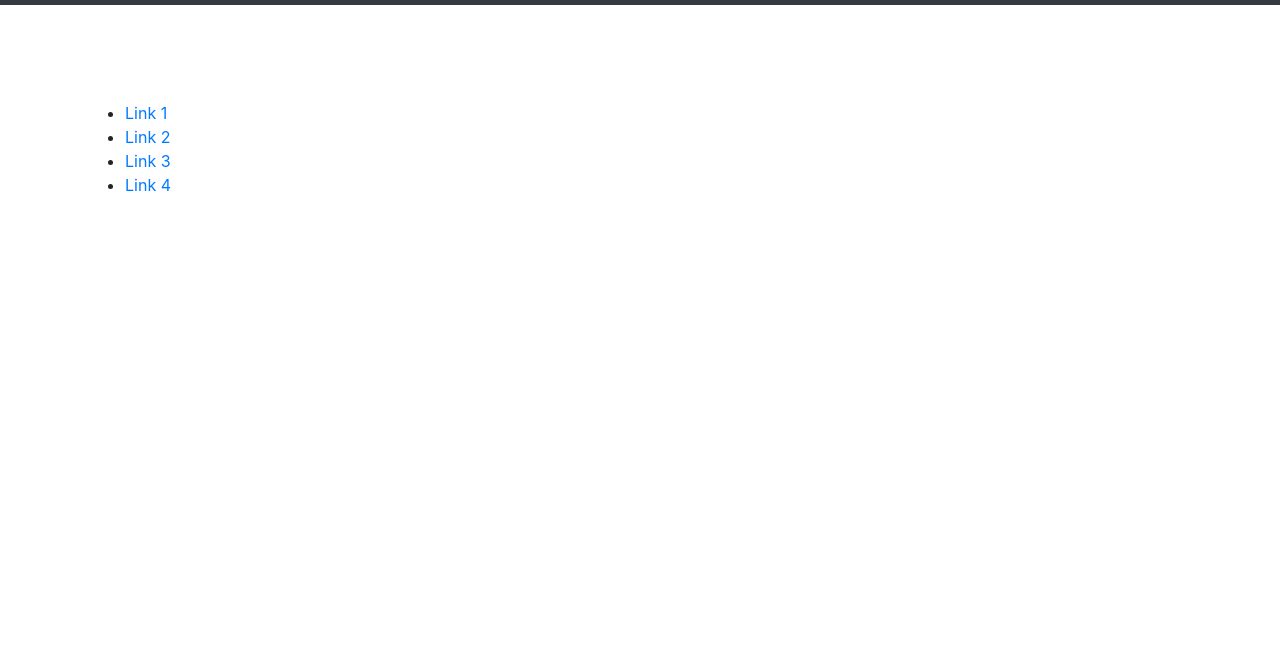
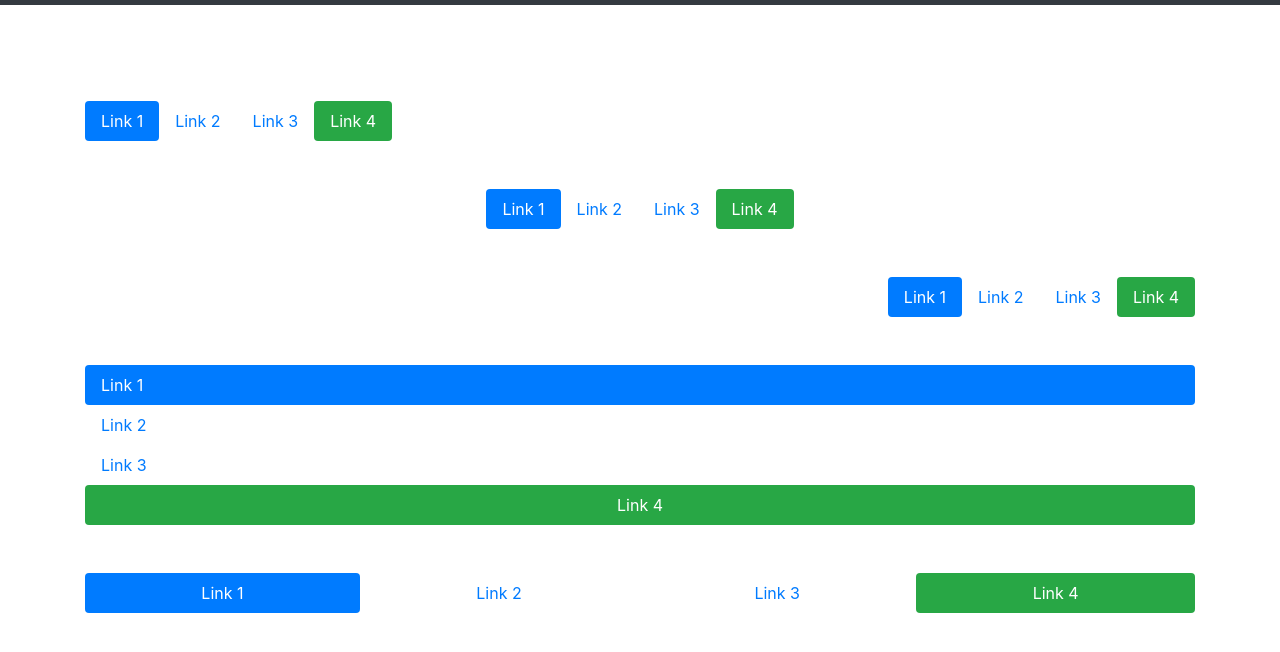
Before and after one commit to mohamedelaraby/bootstrap-playaround, a plain HTML site: page resources/3_3_navbar.html in a window 1280 px wide. Shown: the part 466-1118 px from the top of the page. Drawn offline with nearby package versions, Linux system fonts and the light colour scheme.

Commit message:
End Navbar and Navs

```diff
--- a/resources/3_3_navbar.html
+++ b/resources/3_3_navbar.html
@@ -272,39 +272,98 @@
     <div class="container">
 
         <!-- NAVS -->
-        <ul>
-            <li>
-                <a href="#">Link 1</a>
+        <ul class="nav nav-pills">
+            <li class="nav-item">
+                <a href="#" class="nav-link active">Link 1</a>
             </li>
-            <li>
-                <a href="#">Link 2</a>
+            <li class="nav-item">
+                <a href="#" class="nav-link">Link 2</a>
             </li>
-            <li>
-                <a href="#">Link 3</a>
+            <li class="nav-item">
+                <a href="#" class="nav-link">Link 3</a>
             </li>
-            <li>
-                <a href="#">Link 4</a>
+            <li class="nav-item">
+                <a href="#" class="nav-link active btn btn-outline-success ">Link 4</a>
             </li>
         </ul>
+
+        <br>
+        <br>
 
 
         <!-- HORIZONTAL ALIGN -->
 
+        <!-- NAVS -->
+        <ul class="nav nav-pills justify-content-center">
+                <li class="nav-item">
+                    <a href="#" class="nav-link active">Link 1</a>
+                </li>
+                <li class="nav-item">
+                    <a href="#" class="nav-link">Link 2</a>
+                </li>
+                <li class="nav-item">
+                    <a href="#" class="nav-link">Link 3</a>
+                </li>
+                <li class="nav-item">
+                    <a href="#" class="nav-link active btn btn-outline-success ">Link 4</a>
+                </li>
+            </ul>
+        <!-- RIGHT ALIGN -->
+            <br>
+            <br>
 
-        <!-- RIGHT ALIGN -->
-
-
+        <!-- NAVS -->
+        <ul class="nav nav-pills justify-content-end">
+                <li class="nav-item">
+                    <a href="#" class="nav-link active">Link 1</a>
+                </li>
+                <li class="nav-item">
+                    <a href="#" class="nav-link">Link 2</a>
+                </li>
+                <li class="nav-item">
+                    <a href="#" class="nav-link">Link 3</a>
+                </li>
+                <li class="nav-item">
+                    <a href="#" class="nav-link active btn btn-outline-success ">Link 4</a>
+                </li>
+            </ul>
         <br>
         <br>
 
         <!-- VERTICAL -->
-
+        <ul class="nav nav-pills flex-column">
+                <li class="nav-item">
+                    <a href="#" class="nav-link active">Link 1</a>
+                </li>
+                <li class="nav-item">
+                    <a href="#" class="nav-link">Link 2</a>
+                </li>
+                <li class="nav-item">
+                    <a href="#" class="nav-link">Link 3</a>
+                </li>
+                <li class="nav-item">
+                    <a href="#" class="nav-link active btn btn-outline-success ">Link 4</a>
+                </li>
+            </ul>
 
         <br>
         <br>
 
         <!-- FILL & JUSTIFY -->
-
+        <ul class="nav nav-pills nav-fill">
+                <li class="nav-item">
+                    <a href="#" class="nav-link active">Link 1</a>
+                </li>
+                <li class="nav-item">
+                    <a href="#" class="nav-link">Link 2</a>
+                </li>
+                <li class="nav-item">
+                    <a href="#" class="nav-link">Link 3</a>
+                </li>
+                <li class="nav-item">
+                    <a href="#" class="nav-link active btn btn-outline-success ">Link 4</a>
+                </li>
+            </ul>
 
         <br>
         <br>
```
